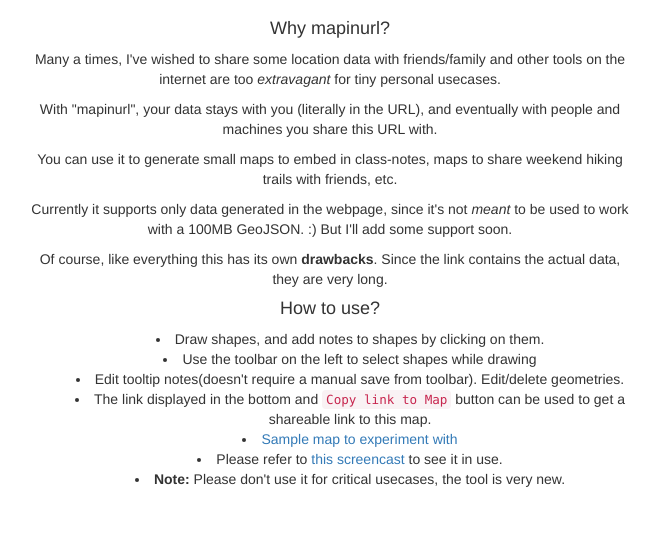
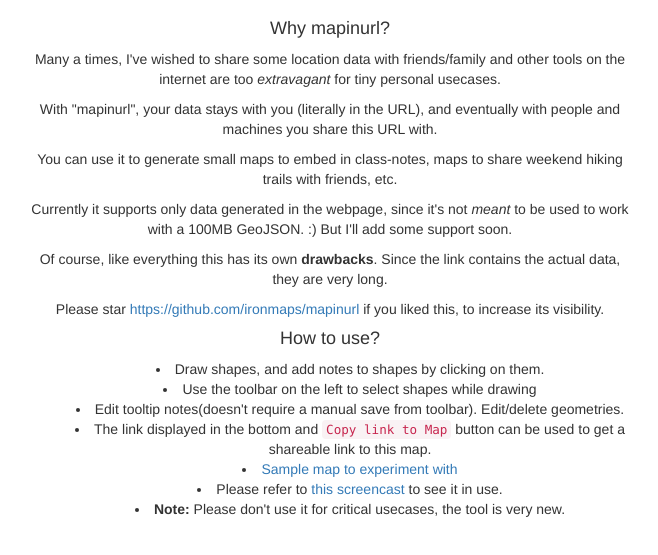
Before and after one commit to ironmaps/mapinurl, a plain HTML site: page about.html in a window 1280 px wide. Shown: the part 77-632 px from the top of the page, without its empty margins (310-968 px from the left). Drawn offline with nearby package versions, Linux system fonts and the light colour scheme.

Commit message:
Add link to repository

```diff
--- a/about.html
+++ b/about.html
@@ -32,6 +32,7 @@
             <p>You can use it to generate small maps to embed in class-notes, maps to share weekend hiking trails with friends, etc.</p>
             <p>Currently it supports only data generated in the webpage, since it's not <i>meant</i> to be used to work with a 100MB GeoJSON. :) But I'll add some support soon.</p>
             <p>Of course, like everything this has its own <b>drawbacks</b>. Since the link contains the actual data, they are very long.</p>
+	    <p>Please star <a href="https://github.com/ironmaps/mapinurl">https://github.com/ironmaps/mapinurl</a> if you liked this, to increase its visibility.</p>
             <h4>How to use?</h4>
             <ul>
                 <li>
```
